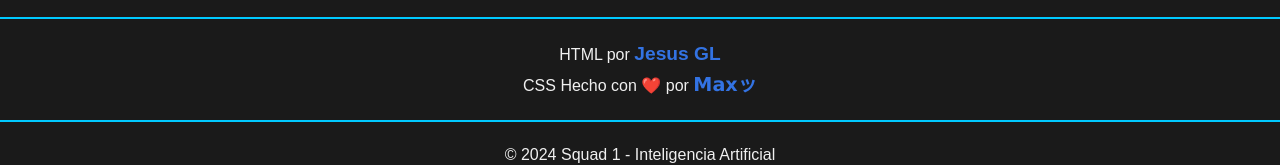
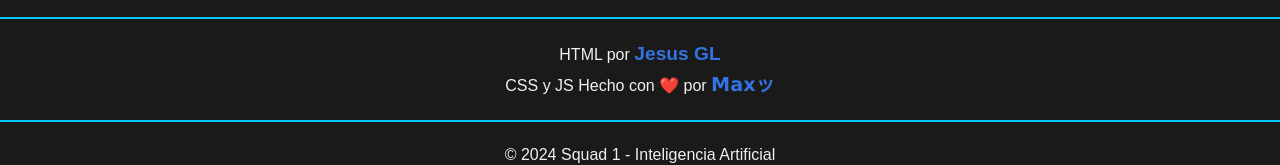
Before and after one commit to maxtwt15/P-gina-Web-del-Squad-1---Inteligencia-Artificial, a plain HTML site: page index.html in a window 1280 px wide. Shown: the part 7303-7468 px from the top of the page. Drawn offline with Linux system fonts and the light colour scheme.

Commit message:
Cuarto Cambio mas JS

```diff
--- a/index.html
+++ b/index.html
@@ -159,7 +159,7 @@
 
     <footer>
         <p>HTML por <span class="signature">Jesus GL</span></p>
-        <p>CSS Hecho con ❤️ por <span class="signature">𝗠𝗮𝘅ッ</span></p>
+        <p>CSS y JS Hecho con ❤️ por <span class="signature">𝗠𝗮𝘅ッ</span></p>
     </footer>
 
     <footer>
```
